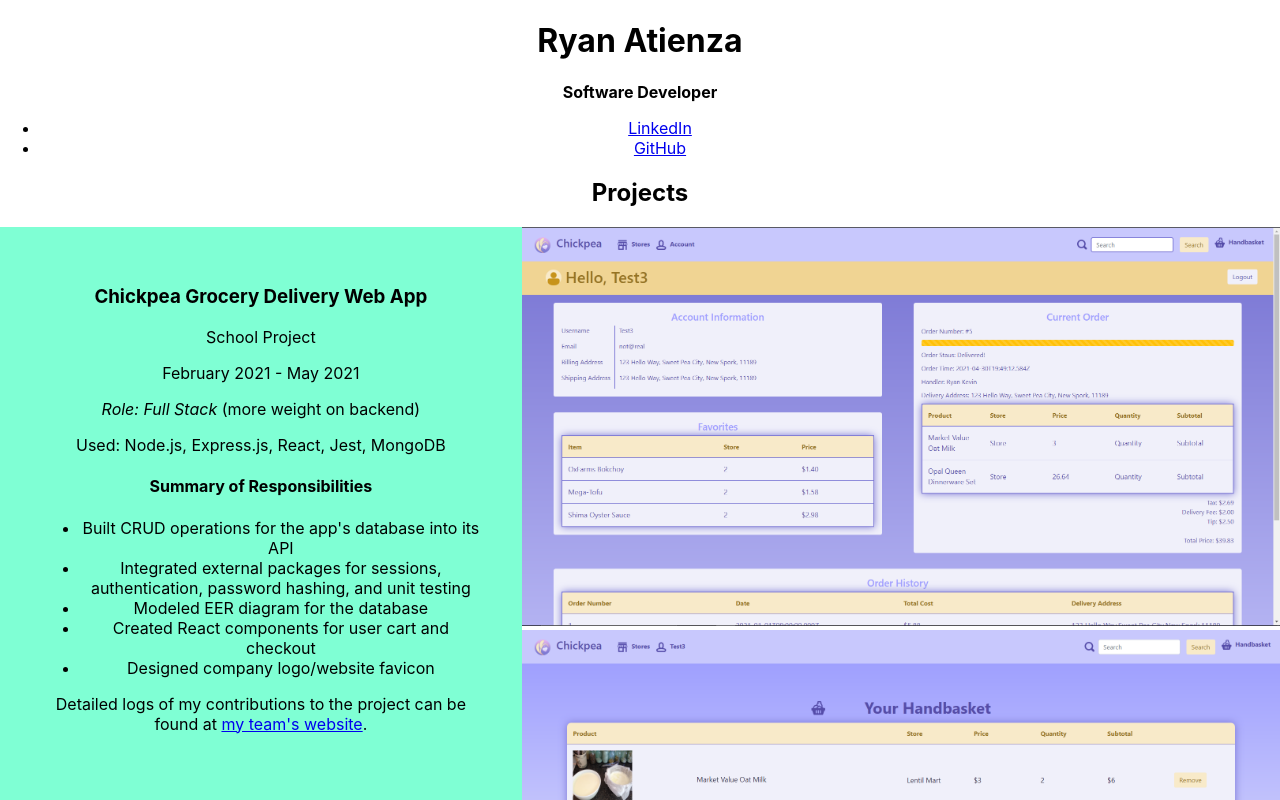
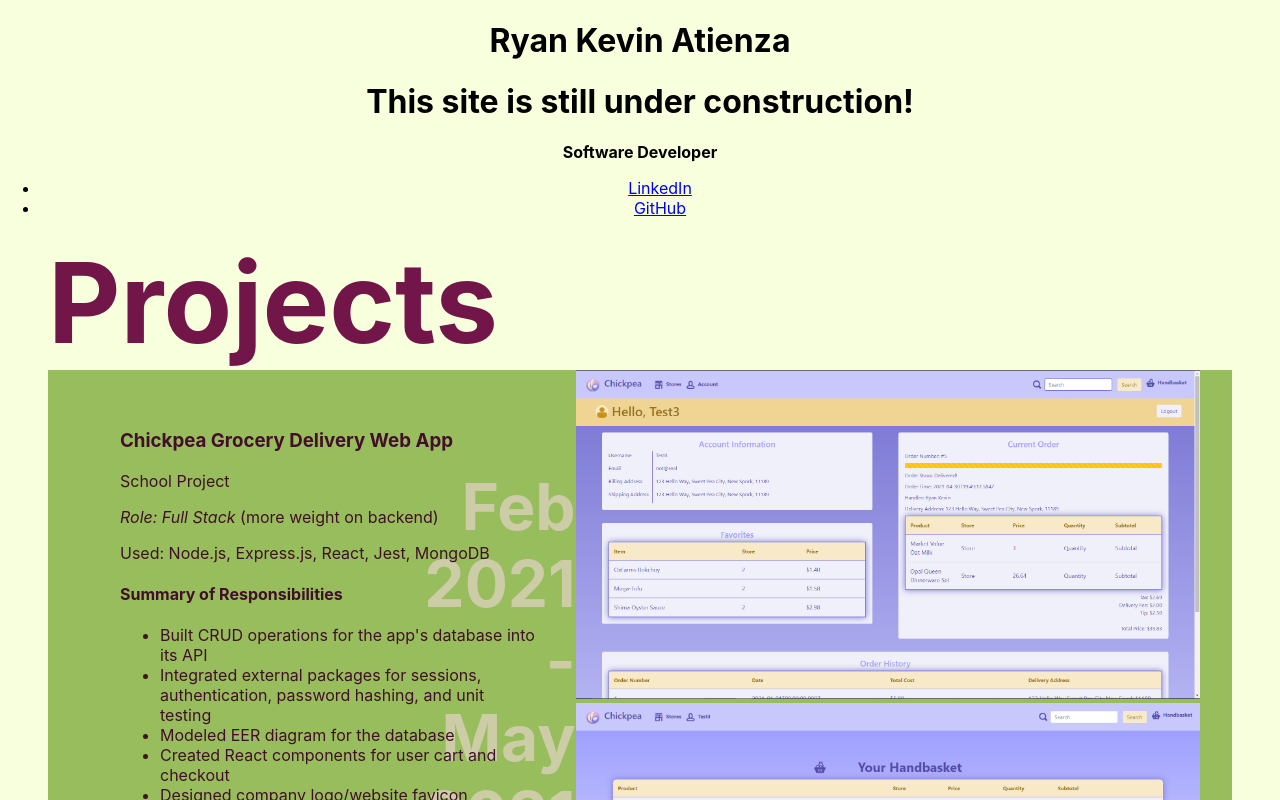
Before and after one commit to ryankpa/my-page, a React (Create React App) app: page / in a window 1280 px wide. Shown: the top 800 px of the page. Built offline with nearby package versions, Linux system fonts and the light colour scheme.

Commit message:
revamped page again, establish projects section design

```diff
--- a/src/ImageCarousel.js
+++ b/src/Gallery.js
@@ -1,7 +1,6 @@
-
-function ImageCarousel(props) {
+function Gallery(props) {
     return (
-        <div className="carousel">
+        <div className="gallery">
             {props.imageArray.map((item, index) => {
                 return <img src={item.image} alt={item.alt_text} />;
             })
@@ -10,4 +9,4 @@ function ImageCarousel(props) {
     )
 }
 
-export default ImageCarousel;
+export default Gallery;
--- a/src/Header.js
+++ b/src/Header.js
@@ -1,7 +1,8 @@
 function Header() {
     return (
         <div className="Header">
-            <h1>Ryan Atienza</h1>
+            <h1>Ryan Kevin Atienza</h1>
+            <strong><h1>This site is still under construction!</h1></strong>
             <strong><p>Software Developer</p></strong>
             <ul>
                 <li><a href="https://linkedin.com/in/ryankpa">LinkedIn</a></li>
--- a/src/projects/Chickpea.js
+++ b/src/projects/Chickpea.js
@@ -1,5 +1,5 @@
 import '../styles/ProjectDetails.css';
-import ImageCarousel from '../ImageCarousel'
+import Gallery from '../Gallery'
 
 // importing images
 import chickpea1 from "../assets/chickpea-images/chickpea1.png";
@@ -7,7 +7,7 @@ import chickpea2 from "../assets/chickpea-images/chickpea2.png";
 import chickpea3 from "../assets/chickpea-images/chickpea3.png";
 
 function ChickpeaDetails() {
-    // create array?
+    // create array to send as prop
     var images = [];
     images.push({
         image: chickpea1,
@@ -26,7 +26,7 @@ function ChickpeaDetails() {
             <section>
                 <h3>Chickpea Grocery Delivery Web App</h3>
                 <p>School Project</p>
-                <p>February 2021 - May 2021</p>
+                <p className="project_duration">Feb 2021 - May 2021</p>
                 <p><em>Role: Full Stack</em> (more weight on backend)</p>
                 <p>Used: Node.js, Express.js, React, Jest, MongoDB</p>
                 <h4>Summary of Responsibilities</h4>
@@ -40,7 +40,7 @@ function ChickpeaDetails() {
                 <p>Detailed logs of my contributions to the project can be found at <a href="https://legumeslte.neocities.org/">my team's website</a>.</p>
             </section>
             <section>
-                <ImageCarousel imageArray={images} />
+                <Gallery imageArray={images} />
             </section>
         </div>
     )
--- a/src/projects/ProjectsContainer.js
+++ b/src/projects/ProjectsContainer.js
@@ -5,8 +5,9 @@ import ChickpeaDetails from "./Chickpea";
 function Projects() {
     return (
         <div className="projects">
+            <h2>Projects</h2>
             <section>
-                <h2>Projects</h2>
+                <ChickpeaDetails />
                 <ChickpeaDetails />
             </section>
         </div>
--- a/src/styles/App.css
+++ b/src/styles/App.css
@@ -1,3 +1,7 @@
+body {
+  background-color: rgb(248, 255, 221);
+}
+
 .App {
   text-align: center;
 }
--- /dev/null
+++ b/src/styles/Gallery.css
@@ -0,0 +1,6 @@
+.gallery {
+    display: flex;
+    flex-direction: column;
+    overflow: hidden;
+    column-gap: 1rem;
+}
--- a/src/styles/ProjectDetails.css
+++ b/src/styles/ProjectDetails.css
@@ -1,4 +1,8 @@
 .project_details {
+    position: relative;
+    background-color: rgb(152, 189, 93);
+    margin:  0 3rem;
+    padding: 0 2rem;
     display: flex;
     flex-direction: row;
     width: inherit;
@@ -7,8 +11,25 @@ section {
     width: fit-content;
 }
 .project_details section:first-child{
-    background-color: aquamarine;
+    height: fit-content;
     padding: 40px;
+    position: sticky;
+    text-align: left;
+    top: 0px;
+    color: rgb(66, 15, 42);
+}
+
+.project_duration {
+    position: absolute;
+    bottom: 0;
+    right: 0;
+    width: min-content;
+    font-size: 4rem;
+    text-align: right;
+    font-weight: bolder;
+    color: rgb(255, 221, 241);
+    opacity: 0.5;
+    z-index: -1;
 }
 
 img {
--- a/src/styles/Projects.css
+++ b/src/styles/Projects.css
@@ -1,3 +1,14 @@
 .projects{
     width: auto;
+    position: relative;
 }
+
+.projects > h2 {
+    font-size: 7rem;
+    margin: 0 3rem;
+    text-align: left;
+    position: sticky;
+    height: min-content;
+    top: -1px;
+    color: rgb(114, 21, 72);
+}
```
Also changed, not shown: package.json (+8 -6 lines), 1 other file (tests, documents, lock files or other folders).
